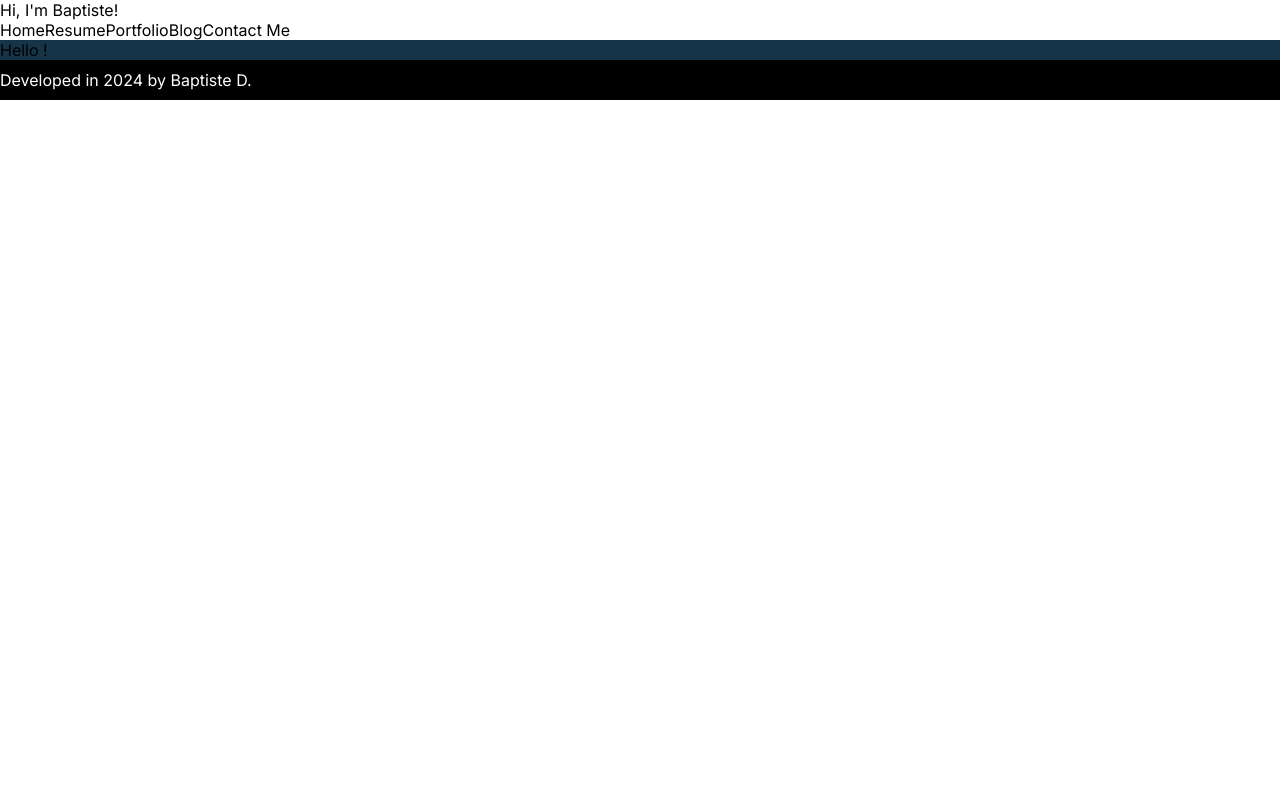
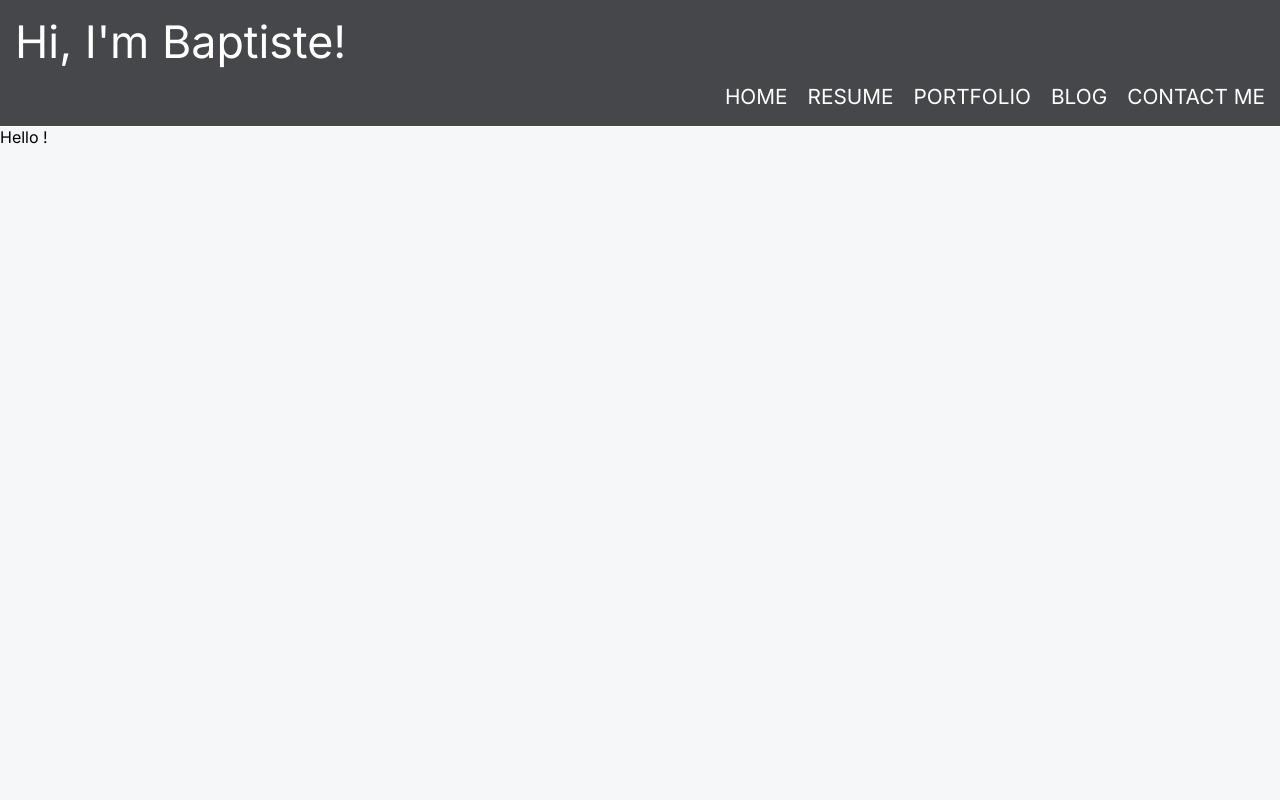
Before and after one commit to baptiste-dubillaud/personal-website, a Next.js app: page / in a window 1280 px wide. Shown: the top 800 px of the page. Built offline with nearby package versions, Linux system fonts and the light colour scheme.

Commit message:
nav bar design v1

```diff
--- a/src/app/layout.js
+++ b/src/app/layout.js
@@ -13,7 +13,7 @@ export const metadata = {
 export default function RootLayout({ children }) {
     return (
         <html lang="en">
-            <body className={inter.className}>
+            <body className={inter.className} style={{position: 'relative'}}>
                 <NavigationBarComponent/>
                 {children}
                 <FooterComponent/>
--- a/src/app/page.module.css
+++ b/src/app/page.module.css
@@ -1,5 +1,5 @@
 .main {
     width: 100%;
-    height: 100%;
-    background-color: rgb(21, 52, 72);
+    height: 1500px;
+    background-color: #F5F7F8;
 }
--- a/src/components/core/footer/Footer.module.css
+++ b/src/components/core/footer/Footer.module.css
@@ -1,5 +1,5 @@
 .footer_container {
-    background-color: black;
+    background-color: #45474B;
     color: white;
     padding: 10px 0px;
 }
--- a/src/components/core/navigationBar/NavigationBar.js
+++ b/src/components/core/navigationBar/NavigationBar.js
@@ -1,18 +1,33 @@
+'use client'
 
+import styles from "@/components/core/navigationBar/NavigationBar.module.css"
+
+import { useRouter } from "next/navigation"
+
+const NavLinkComponent = ({name, path}) => {
+
+    const router = useRouter()
+
+    return (
+        <div className={styles.nav_link} onClick>
+            {name}
+        </div>
+    )
+}
 
 export default function NavigationBarComponent({}) {
 
     return (
-        <div>
-            <div>
+        <div className={styles.nav_bar_container}>
+            <div className={styles.hello_message}>
                 Hi, I'm Baptiste!
             </div>
-            <div>
-                <span>Home</span>
-                <span>Resume</span>
-                <span>Portfolio</span>
-                <span>Blog</span>
-                <span>Contact Me</span>
+            <div className={styles.links_container}>
+                <NavLinkComponent name="Home" path="/"/>
+                <NavLinkComponent name="Resume" path="/resume"/>
+                <NavLinkComponent name="Portfolio" path="/portfolio"/>
+                <NavLinkComponent name="Blog" path="/blog"/>
+                <NavLinkComponent name="Contact me" path="/contact"/>
             </div>
         </div>
     )
--- a/src/components/core/navigationBar/NavigationBar.module.css
+++ b/src/components/core/navigationBar/NavigationBar.module.css
@@ -0,0 +1,41 @@
+.nav_bar_container {
+    background-color: #45474B;
+    color: white;
+    padding: 15px;
+    position: sticky;
+    top: -70px;
+    z-index: 100;
+    border-bottom: 1px solid rgb(255, 255, 255);
+}
+
+.hello_message {
+    font-size: 2.8em;
+    padding-bottom: 15px;
+}
+
+.links_container {
+    display: flex;
+    width: 100%;
+    justify-content: flex-end;
+    gap: 20px;
+}
+
+.nav_link {
+    font-size: 1.3em;
+    text-transform: uppercase;
+    cursor: pointer;
+    display: inline-block;
+    padding-bottom: 2px;
+    background-image: linear-gradient(#ffffff 0 0);
+    background-position: 0 100%; /*OR bottom left*/
+    background-size: 0% 2px;
+    background-repeat: no-repeat;
+    transition:
+        background-size 0.3s,
+        background-position 0s 0.3s; /*change after the size immediately*/
+}
+
+.nav_link:hover {
+    background-position: 100% 100%; /*OR bottom right*/
+    background-size: 100% 2px;
+}
```
